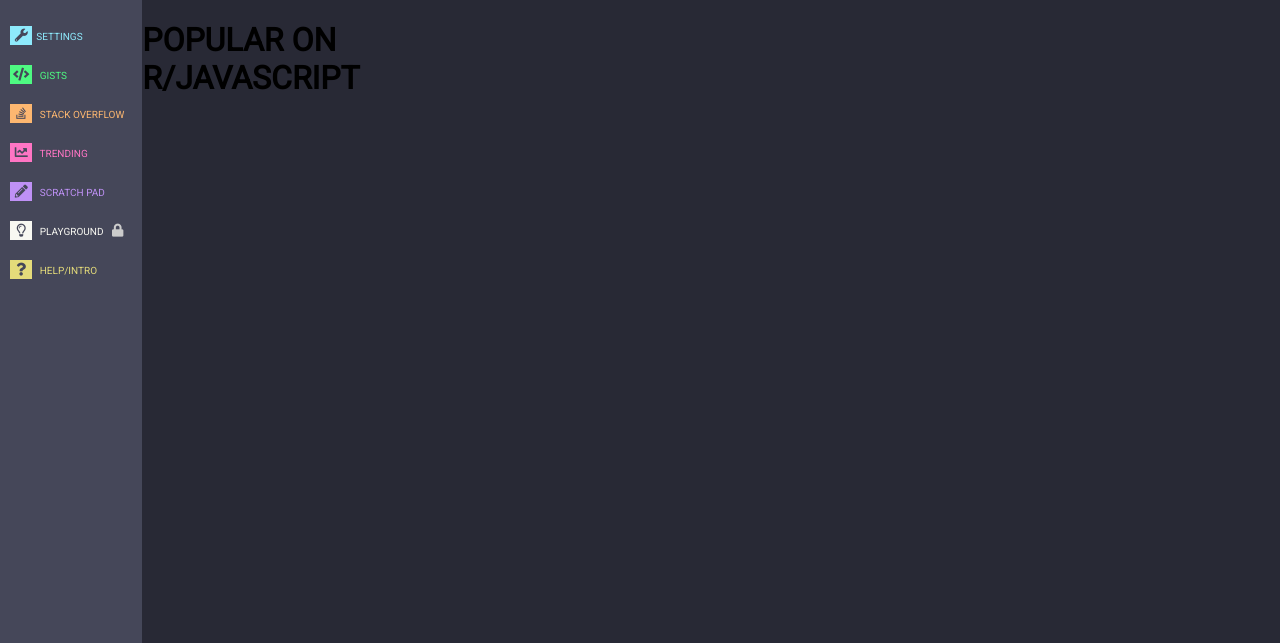
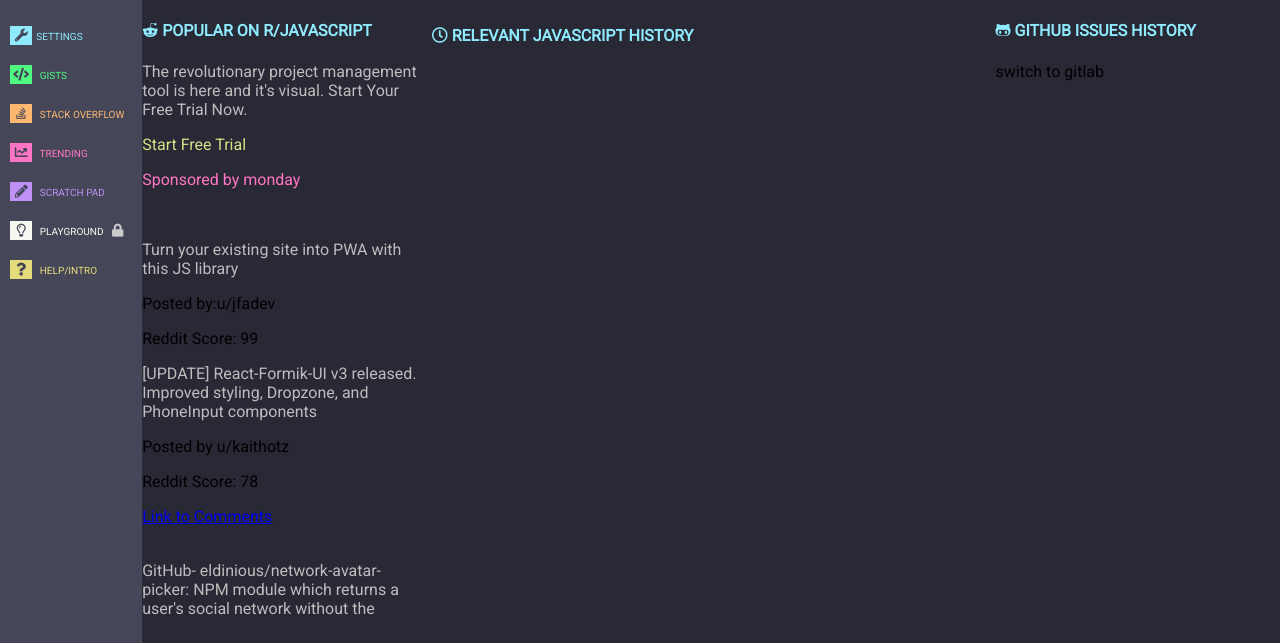
Before and after one commit to Hemlatab/-Landing-Page---Initab, a website: page index.html in a window 1280 px wide. Shown: the top 643 px of the page. Drawn offline with Linux system fonts and the light colour scheme.

Commit message:
Add reddit layout on column 2

```diff
--- a/index.html
+++ b/index.html
@@ -38,13 +38,43 @@
       </div>
     </div>
     <div class='col-2'>
-      <h1>POPULAR ON R/JAVASCRIPT</h1>
+      <div class="paragragh">
+        <h4><i class="fab fa-reddit-alien"></i> POPULAR ON R/JAVASCRIPT</h4>
+        <p class="para-1">The revolutionary project management tool is here and it's visual. Start Your Free Trial Now.</p>
+        <p id="para-2">Start Free Trial</p>
+        <p id="para-3">Sponsored by monday</p>
+      </div>
+      <br>
+      <div class="paragragh">
+        <p class="para-1">Turn your existing site into PWA with this JS library</p>
+        <p>Posted by:u/jfadev</p>
+        <p>Reddit Score: 99</p>
+      </div>
+
+      <div class="paragragh">
+        <p class="para-1">[UPDATE] React-Formik-UI v3 released. Improved styling, Dropzone, and PhoneInput components</p>
+        <p>Posted by u/kaithotz</p>
+        <p>Reddit Score: 78</p>
+        <a href="#">Link to Comments</a>
+      </div>
+      <br />
+
+      <div class="paragragh">
+        <p class="para-1">
+          GitHub- eldinious/network-avatar-picker: NPM module which returns a user's social network without the
+        </p>
+      </div>
     </div>
     <div class='col-3'>
-      <div class='col-3-1'></div>
+      <div class='col-3-1'>
+        <h4><i class="far fa-clock"></i> RELEVANT JAVASCRIPT HISTORY</h4>
+      </div>
       <div class="col-3-2"></div>
     </div>
-    <div class='col-4'></div>
+    <div class='col-4'>
+      <h4><i class="fab fa-github-alt"></i> GITHUB ISSUES HISTORY</h4>
+      <p>switch to gitlab</p>
+    </div>
   </div>
 
 
--- a/style.css
+++ b/style.css
@@ -16,6 +16,18 @@
     height:100vh;
     width:100vw;
     background:white;
+ }
+ h4{
+   color:#8eeafc;
+ }
+ .para-1{
+   color:#bcbdbc;
+ }
+ #para-2{
+   color:#d7e187;
+ }
+ #para-3{
+   color:#ff75c4;
  }
   /** Site Layout **/
  .col-1{
```
